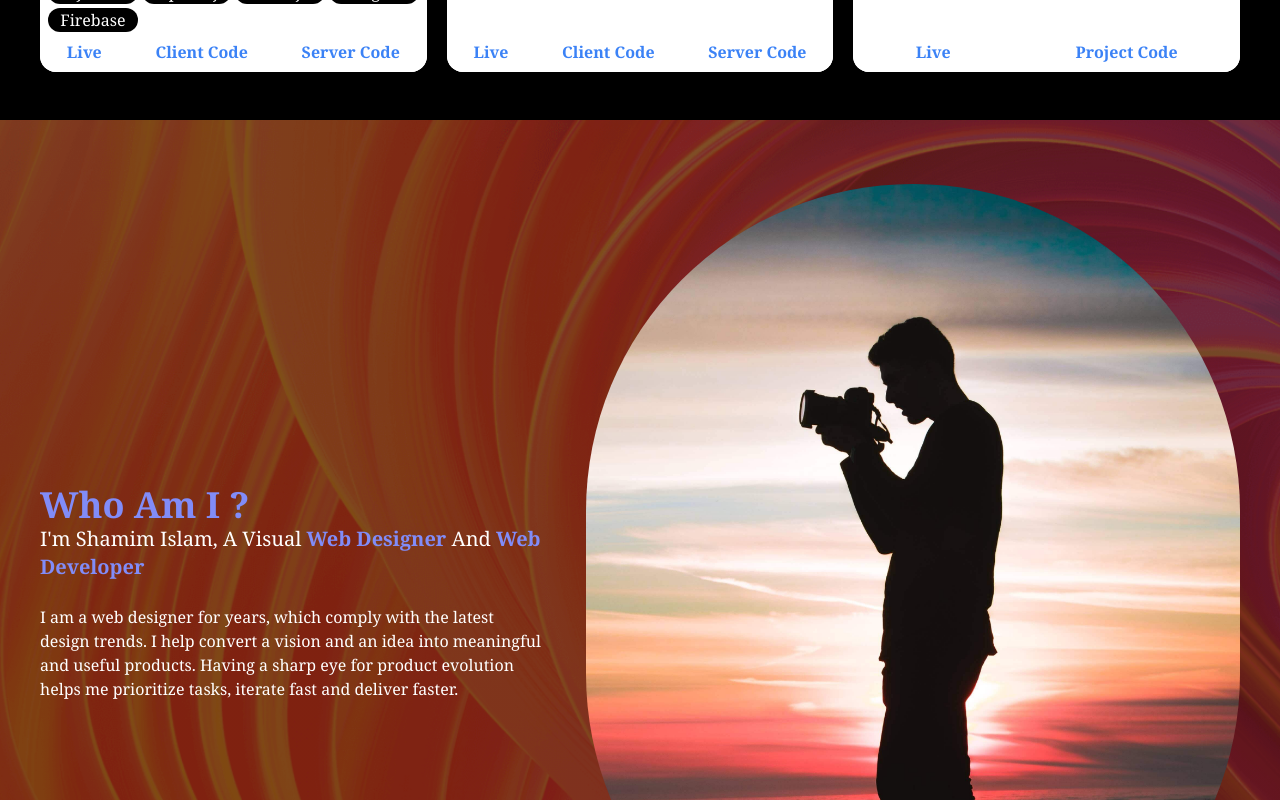
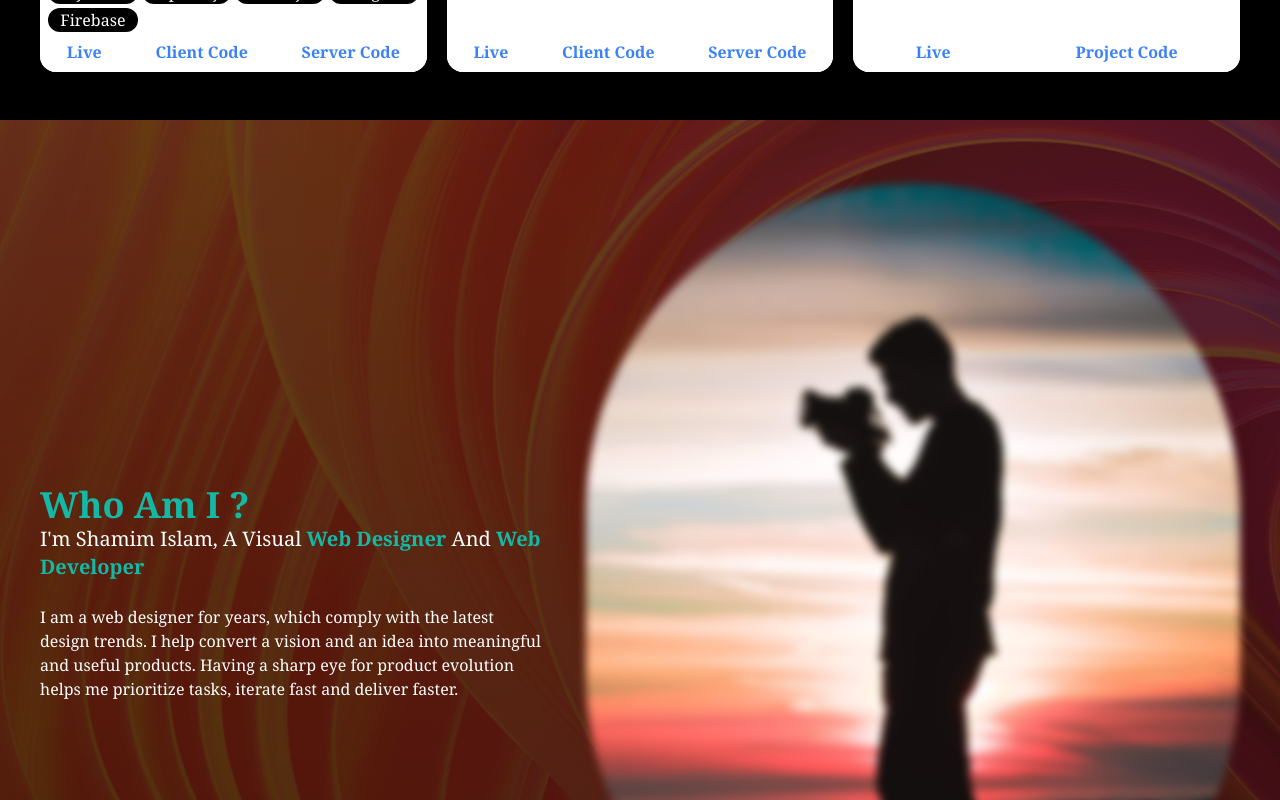
Before and after one commit to CodeWithShamim/portfolio, a React (Create React App) app: page / in a window 1280 px wide. Shown: the part 1420-2220 px from the top of the page. Built offline with nearby package versions, Linux system fonts and the light colour scheme.

Commit message:
updated about section

```diff
--- a/src/App.css
+++ b/src/App.css
@@ -15,7 +15,7 @@
 }
 
 .about-bg-img {
-    background: linear-gradient(rgba(0, 0, 0, 0.5), rgba(0, 0, 0, 0.5)), url("./images/bg.png");
+    background: linear-gradient(rgba(0, 0, 0, 0.6), rgba(0, 0, 0, 0.7)), url("./images/bg.png");
     background-size: cover;
     background-position: center;
     background-repeat: no-repeat;
--- a/src/pages/About/About.js
+++ b/src/pages/About/About.js
@@ -10,12 +10,12 @@ const About = () => {
       {/* ----------left side----------- */}
       <div className="pr-10 text-left mb-6 md:mb-0">
         <h1>
-          <p className="text-4xl text-indigo-400 font-bold"> Who Am I ?</p>
+          <p className="text-4xl text-teal-500 font-bold"> Who Am I ?</p>
           <p className="text-xl">
             I'm Shamim Islam, A Visual{" "}
-            <span className="text-indigo-400 font-semibold">Web Designer</span>{" "}
+            <span className="text-teal-500 font-semibold">Web Designer</span>{" "}
             And{" "}
-            <span className="text-indigo-400 font-semibold">Web Developer</span>
+            <span className="text-teal-500 font-semibold">Web Developer</span>
           </p>
         </h1>
         <p className="pt-6 font-medium">
@@ -28,7 +28,11 @@ const About = () => {
 
       {/* --------right side---------- */}
       <div>
-        <img className="rounded-full" src={img} alt="about-img" />
+        <img
+          className="rounded-full blur-sm hover:blur-0"
+          src={img}
+          alt="about-img"
+        />
       </div>
     </div>
   );
```
